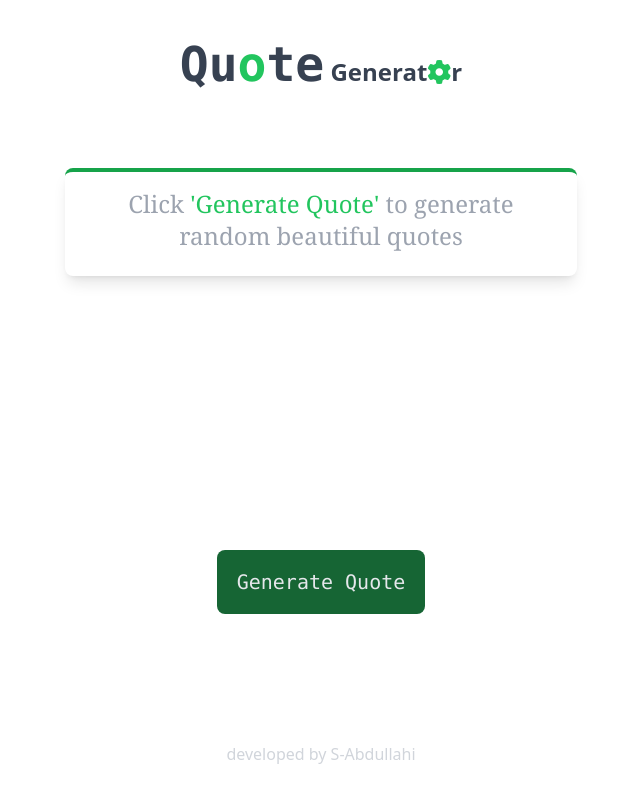
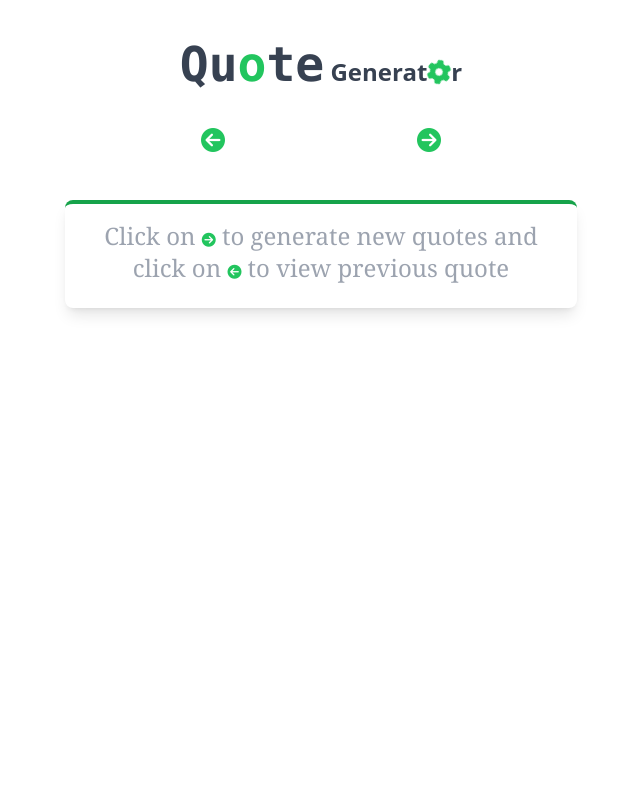
Before and after one commit to S-Abdullahi/quote-generator, a plain HTML site: page index.html in a window 1280 px wide. Shown: the whole page, without its empty margins (319-959 px from the left). Drawn offline with Linux system fonts and the light colour scheme.

Commit message:
previous and next key

```diff
--- a/index.html
+++ b/index.html
@@ -6,34 +6,53 @@
     <meta name="viewport" content="width=device-width, initial-scale=1.0">
 
     <!-- external stylesheet -->
+    <link rel="stylesheet" href="./public/style.css">
     <link rel="stylesheet" href="./public/output.css">
     <script src="https://kit.fontawesome.com/c31a3ebc2d.js" crossorigin="anonymous"></script>
 
     <title>Qoute Generator</title>
 </head>
 <body class="h-screen">
-    <div class="container mx-auto flex flex-col items-center justify-start gap-0">
-        <div class="text-gray-700 text-2xl font-semibold pt-10">
-            <h1> <span class="text-5xl font-mono">Qu<span class="text-green-500">o</span>te</span> Generat<i class="fa-solid fa-gear text-green-500"></i>r</h1>
+    <!-- main container -->
+    <div class="flex flex-col items-center gap-8  h-screen relative">
+        <!-- main heading container -->
+        <div class="text-gray-700 text-2xl font-semibold mb-28 m-10">
+            <h1 class="pt-10"> <span class="text-5xl font-mono">Qu<span class="text-green-500">o</span>te</span> Generat<i class="fa-solid fa-gear text-green-500"></i>r</h1>
+        </div>
+
+        <!-- previous and next buttons -->
+        <div class="flex w-60 justify-between fixed mt-32">
+            <div>
+
+                <i class="fa-solid fa-circle-arrow-left text-2xl text-green-500 cursor-pointe hover:text-green-300" id="previous"></i>
+
+            </div>
+
+            <div>
+                <i class="fa-solid fa-circle-arrow-right text-2xl text-green-500 cursor-pointer hover:text-green-300" id="next"></i>
+            </div>
         </div>
 
         <!-- quote container -->
-		<div class="flex flex-col items-center mx-44 w-4/5 mb-72 mt-30 max-h-lg max-w-lg py-4 px-8 bg-white shadow-lg rounded-lg my-20 border-t-4 border-green-600 ">
-			<h3 class="font-serif text-xl lg:text-2xl text-center pb-2 leading-normal text-gray-600 ">
-                <p class="text-gray-400 text-xl md:text-2xl">Click <span class="text-green-500">'Generate Quote'</span> to generate random beautiful quotes</p>
-            </h3>
+		<div class="flex flex-col justify-start items-start px-8 w-screen mx-10">
 
+
+            <div class="flex flex-col items-center max-h-lg max-w-lg py-4 px-8 bg-white shadow-lg rounded-lg my-20 border-t-4 border-green-600">
+                <h3 class="font-serif text-sm lg:text-2xl text-center pb-2 leading-normal text-gray-600 " id="txt_copy">
+                    <p class="text-gray-400 text-sm md:text-2xl">Click on <i class="fa-solid fa-circle-arrow-right text-sm text-green-500"></i>  to generate new quotes and click on <i class="fa-solid fa-circle-arrow-left text-sm text-green-500"></i> to view previous quote</p>
+                </h3>
             <!-- Author name placement -->
-			<h4 class="text-xl font-medium text-green-500"></h4>
-		</div >
+			<h4 class="text-sm font-medium text-green-500"></h4>
+		    </div>
 
-        <!-- generate quote button -->
-        <div class='absolute mt-[550px]'>
-            <button class="font-mono text-xl bg-green-800 text-gray-200 w-52 h-16 rounded-lg hover:bg-green-700 mb-32 md:mb-72">Generate Quote</button>
-            <p class="text-gray-300 text-center">developed by S-Abdullahi</p>
-        </div>
+            <!-- generate quote button -->
+            <!-- <div class='absolute mt-[550px]'>
+                <button class="font-mono text-xl bg-green-800 text-gray-200 w-52 h-16 rounded-lg hover:bg-green-700 mb-32 md:mb-72">Generate Quote</button>
+                <p class="text-gray-300 text-center">developed by S-Abdullahi</p>
+            </div> -->
+         </div>
+	</div>
 
-	</div>
 
 	<script type="text/javascript" src="main.js"></script>
 
```
